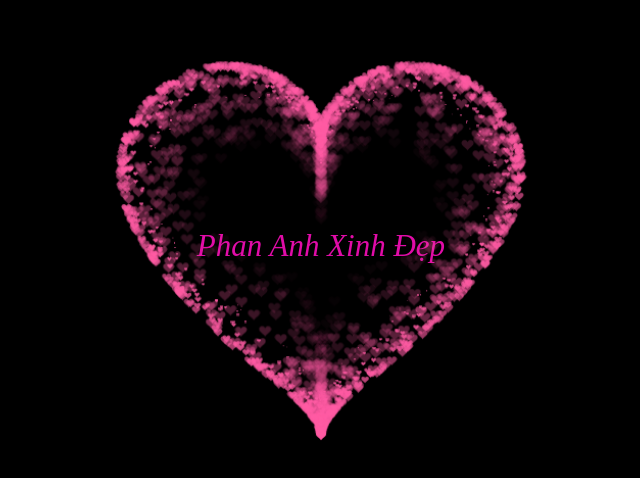
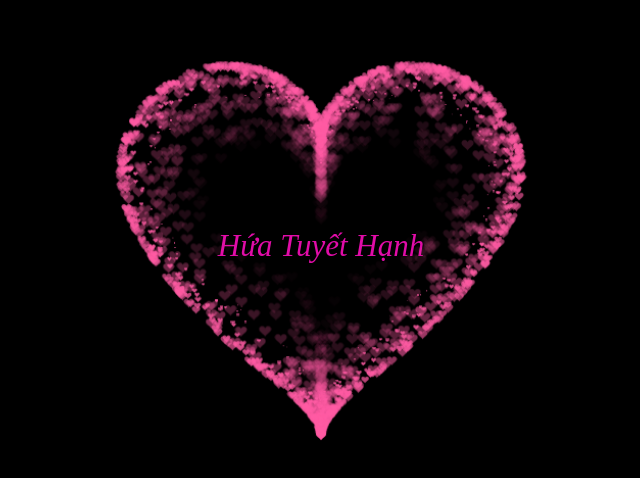
Before and after one commit to sontrandtu/birthday, a plain HTML site: page index.html in a window 1280 px wide. Shown: the part 152-630 px from the top of the page, without its empty margins (319-959 px from the left). Drawn offline with Linux system fonts and the light colour scheme.

Commit message:
update Hua Tuyet Hanh

```diff
--- a/index.html
+++ b/index.html
@@ -331,6 +331,6 @@ var ParticlePool = (function() {
         align-items: center;
         justify-content: center;
         margin-bottom: 5px;
-        text-align: center;">Phan Anh Xinh Đẹp</div>
+        text-align: center;">Hứa Tuyết Hạnh</div>
  </BODY>
 </HTML>
```
